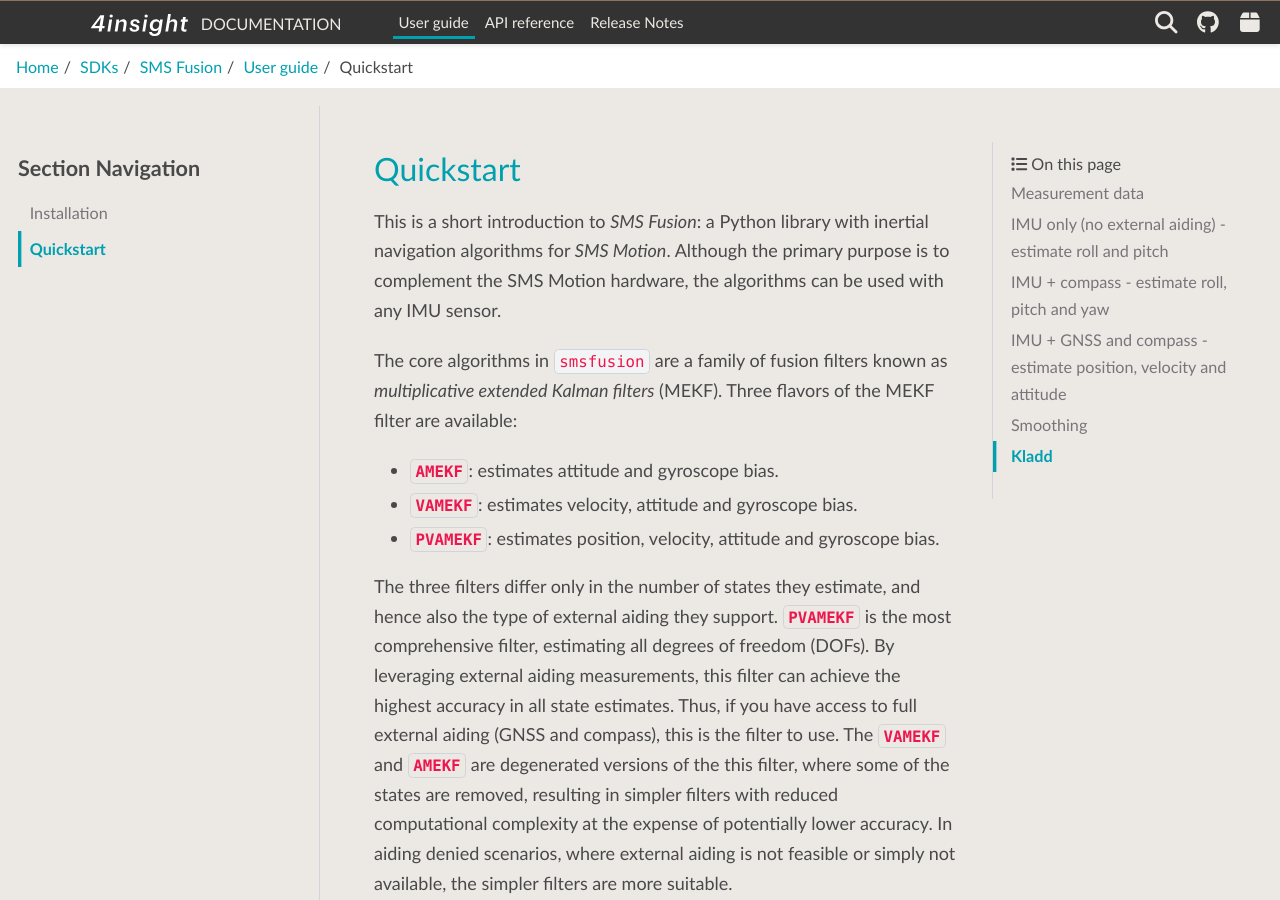
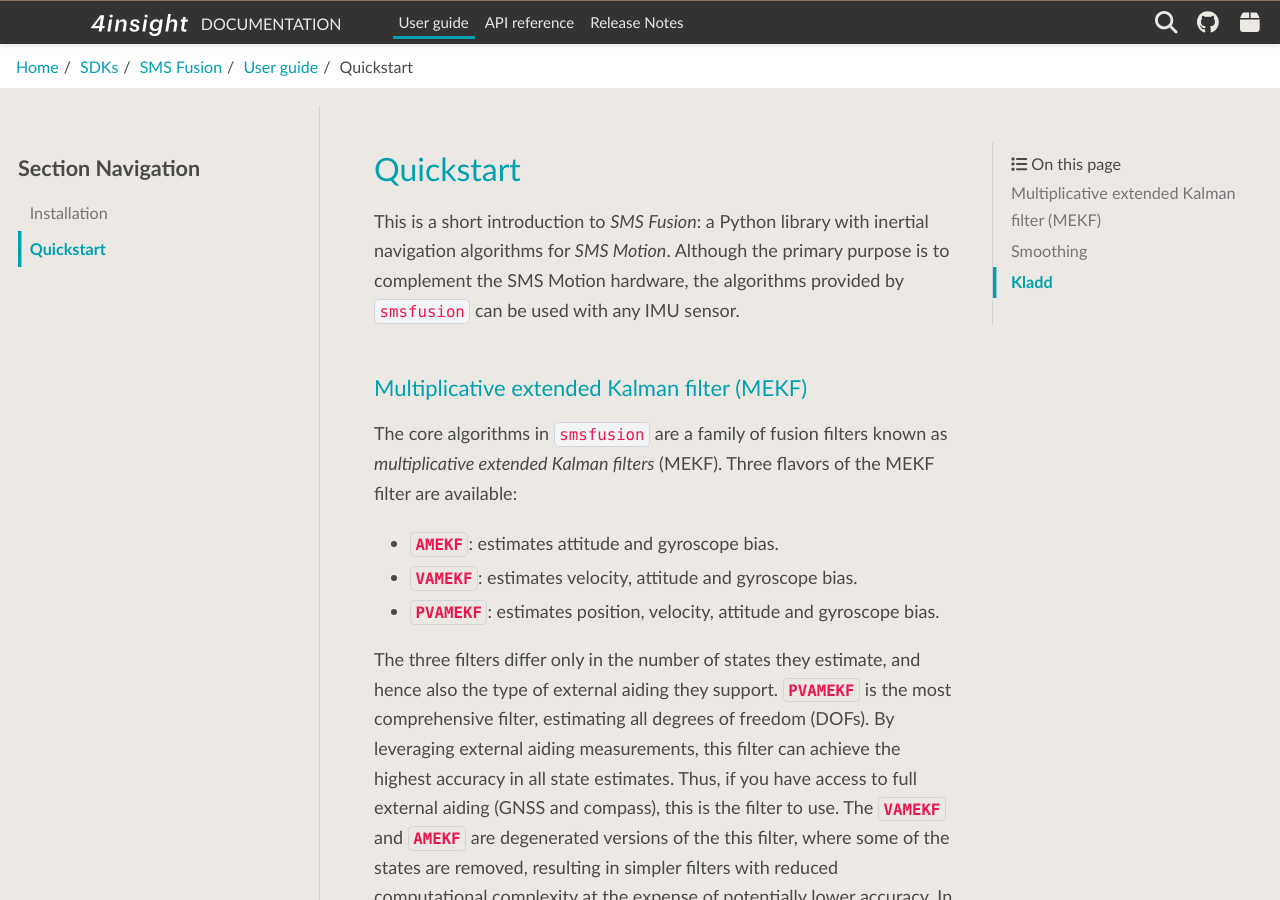
Before and after one commit to 4Subsea/smsfusion-python, a Sphinx documentation site: the page built from docs/user_guide/quickstart.rst, in a window 1280 px wide and 900 px high. Built offline with Sphinx 7.4.7 and the PyData theme 0.15.4, drawn with Linux system fonts in a browser that asks for light colours.

Commit message:
section title change

```diff
--- a/docs/user_guide/quickstart.rst
+++ b/docs/user_guide/quickstart.rst
@@ -2,7 +2,10 @@
 ==========
 This is a short introduction to `SMS Fusion`: a Python library with inertial navigation
 algorithms for `SMS Motion`. Although the primary purpose is to complement the SMS Motion
-hardware, the algorithms can be used with any IMU sensor.
+hardware, the algorithms provided by ``smsfusion`` can be used with any IMU sensor.
+
+Multiplicative extended Kalman filter (MEKF)
+--------------------------------------------
 
 The core algorithms in ``smsfusion`` are a family of fusion filters known as
 `multiplicative extended Kalman filters` (MEKF). Three flavors of the MEKF filter
@@ -57,7 +60,7 @@
 
 
 Measurement data
-----------------
+................
 The examples given in the next sections assume that you have access to measurement
 data from an IMU sensor and, depending on the scenario, other external aiding sensors.
 If you don't have access to such data, you can generate synthetic measurements using
@@ -90,7 +93,7 @@
 other units, you must account for that when using the examples provided.
 
 IMU only (no external aiding) - estimate roll and pitch
--------------------------------------------------------
+.......................................................
 In aiding denied scenarios, where you don't have access to long-term stable aiding
 measurements, only the roll and pitch degrees of freedom are observable. These states
 can still be corrected using the IMU's accelerometer measurements and the known
@@ -164,7 +167,7 @@
 
 
 IMU + compass - estimate roll, pitch and yaw
---------------------------------------------
+............................................
 If compass (i.e., heading) aiding measurements are available, also the yaw degree
 of freedom can be estimated. Roll and pitch should still be corrected either with
 gravity reference aiding or zero-velocity aiding, as described above.
@@ -220,7 +223,7 @@
 
 
 IMU + GNSS and compass - estimate position, velocity and attitude
------------------------------------------------------------------
+.................................................................
 With GNSS and compass aiding, we can estimate all degrees of freedom. The attitude
 estimates will also become more accurate since we avoid errors caused by linear
 acceleration under assumed stationary conditions.
```
